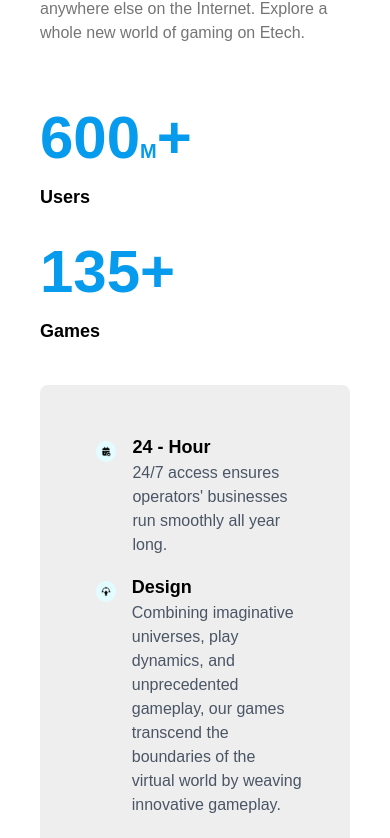
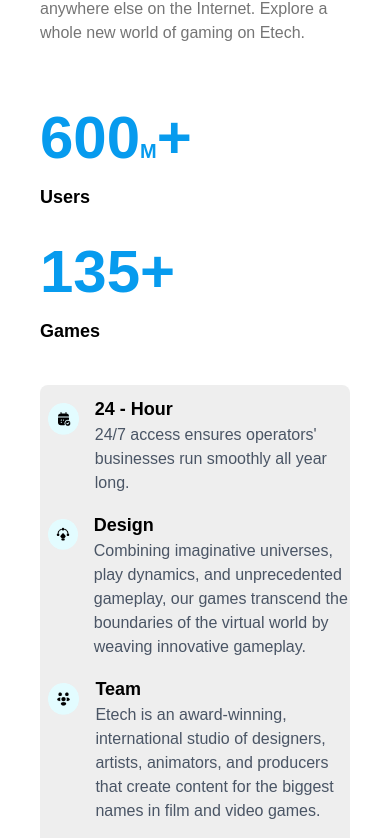
Before and after one commit to NhatTuTruong/Test_FE, a Nuxt app: page / in a window 390 px wide. Shown: the part 1154-1992 px from the top of the page. Built offline with nearby package versions, Linux system fonts and the light colour scheme; a web font is replaced by a local one.

Commit message:
update ui

```diff
--- a/src/components/AboutSection.vue
+++ b/src/components/AboutSection.vue
@@ -1,6 +1,6 @@
 <template>
   <div class="about-us py-5 px-10 mx-auto grid grid-cols-1 md:grid-cols-2 gap-10 max-w-[1200px] text-left relative">
-    <div class="bonus hidden">
+    <div class="bonus hidden z-50">
       <img class="z-2 mt-[-200px] max-w-[350px] mx-auto h-auto object-cover" src="/images/Fairy.png" alt="">
     </div>
     <div>
@@ -18,7 +18,7 @@
       </div>
     </div>
 
-    <div class="bg-[#EEEEEE] p-12 rounded-lg text-black">
+    <div class="bg-[#EEEEEE] p-12 rounded-lg part2 text-black">
       <div class="mb-4">
         <div class="flex justify-center">
           <div class="p-2 rounded-full mr-2"><img class="w-15" src="/images/icon/Group 12.png" alt=""></div>
@@ -80,5 +80,8 @@
   .bonus {
     display: block;
   }
+  .part2 {
+    padding: 10px 0px;
+  }
 }
 </style>
--- a/src/components/GamesSection.vue
+++ b/src/components/GamesSection.vue
@@ -2,7 +2,7 @@
 <template>
   <div class="our-games pt-10 pb-20">
     <h2 class="text-center text-5xl font-bold mb-6 text-black font-playfair">{{$t('ourGames')}}</h2>
-    <p class="text-center mb-8  text-[#757575]  max-w-[800px] mx-auto">{{$t('ourGamesDescription')}}</p>
+    <p class="text-center mb-8  text-[#757575] p-2  max-w-[800px] mx-auto">{{$t('ourGamesDescription')}}</p>
 
     <div class="grid grid-cols-2 md:grid-cols-4 gap-6 px-10 max-w-[1440px] mx-auto pb-20">
       <div v-for="(game, index) in games" :key="index"
```
